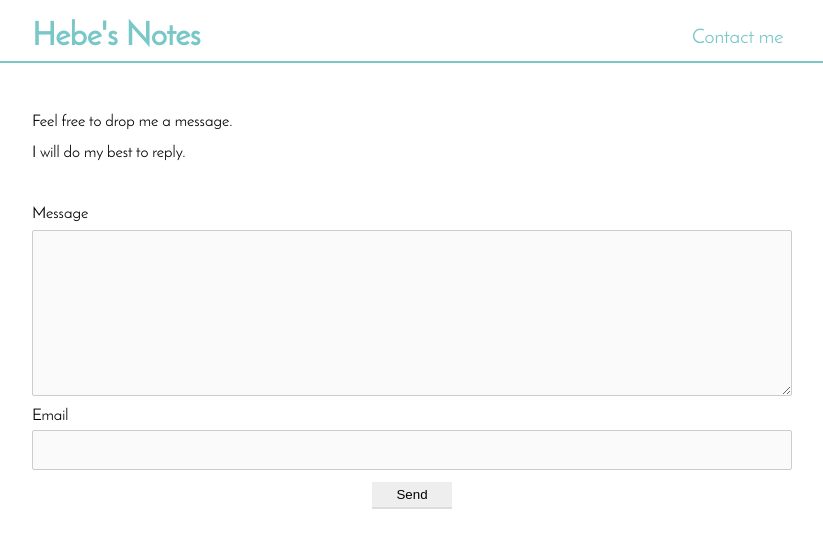
After one commit to TomGB/hebe, a PHP site: page /contact in a window 1280 px wide. The commit adds this page. Shown: the top 548 px of the page, without its empty margins (228-1051 px from the left). Run offline with PHP 8.4, Linux system fonts and the light colour scheme; some libraries are stand-ins or nearby versions.

Commit message:
added contact form

```diff
--- /dev/null
+++ b/contact/index.php
@@ -0,0 +1,46 @@
+<html>
+  <head>
+    <meta name="viewport"
+    content="width=device-width,
+    initial-scale=1.0">
+    <link rel="stylesheet"  href='/style.css'>
+    <script src="https://ajax.googleapis.com/ajax/libs/jquery/3.2.1/jquery.min.js"></script>
+    <script src="/script.js"></script>
+    <title>Hebe's Notes</title>
+<script>
+(function(i,s,o,g,r,a,m){i['GoogleAnalyticsObject']=r;i[r]=i[r]||function(){
+(i[r].q=i[r].q||[]).push(arguments)},i[r].l=1*new Date();a=s.createElement(o),
+m=s.getElementsByTagName(o)[0];a.async=1;a.src=g;m.parentNode.insertBefore(a,m)
+})(window,document,'script','https://www.google-analytics.com/analytics.js','ga');
+
+ga('create', 'UA-76091906-2', 'auto');
+ga('send', 'pageview');
+
+</script>
+  </head>
+  <body>
+    <div class="title-container">
+      <a class='title' href='/'><h1>Hebe's Notes</h1></a><a class='contact-link' href='/contact'>Contact me</a>
+    </div>
+    <hr>
+    <div class="container">
+      <p>Feel free to drop me a message.<br>I will do my best to reply.</p>
+      <form action="/contact/" method="post" class="contact_form">
+				<label for="message">Message</label><textarea name="message" id="message" cols="30" rows="10" required></textarea>
+				<label for="email">Email</label><input type="email" name="email" id="email" required></input>
+				<input type="submit" class="submit" value="Send">
+			</form>
+			<?php if(isset($_POST["message"]) && isset($_POST["email"])){
+
+				$to = "tgbanister@gmail.com";
+				$subject = "Website Contact";
+				$txt = $_POST["message"];
+				$headers = "From: ".$_POST["email"];
+
+				mail($to,$subject,$txt,$headers);
+
+				echo "<h3>Thank you, your message has been sent</h3>";
+			} ?>
+    </div>
+  </body>
+</html>
--- a/index.html
+++ b/index.html
@@ -3,9 +3,9 @@
     <meta name="viewport"
     content="width=device-width,
     initial-scale=1.0">
-    <link rel="stylesheet"  href='style.css'>
+    <link rel="stylesheet"  href='/style.css'>
     <script src="https://ajax.googleapis.com/ajax/libs/jquery/3.2.1/jquery.min.js"></script>
-    <script src="./script.js"></script>
+    <script src="/script.js"></script>
     <title>Hebe's Notes</title>
 <script>
 (function(i,s,o,g,r,a,m){i['GoogleAnalyticsObject']=r;i[r]=i[r]||function(){
@@ -20,7 +20,7 @@ ga('send', 'pageview');
   </head>
   <body>
     <div class="title-container">
-      <h1 class='title'>Hebe's Notes</h1>
+      <a class='title' href='/'><h1>Hebe's Notes</h1></a><a class='contact-link' href='/contact'>Contact me</a>
     </div>
     <hr>
     <div class="container">
--- a/style.css
+++ b/style.css
@@ -17,6 +17,7 @@ a {
   background-repeat: no-repeat;
   background-size: contain;
   padding-right: 40px;
+  cursor: pointer;
 }
 
 .dropdown .topics {
@@ -44,18 +45,34 @@ hr {
 
 .title-container{
   padding-left: 20px;
+  padding-right: 20px;
   max-width: 800px;
   width: 100%;
-  text-align: center;
+  text-align: left;
   display: inline-block;
 }
 
 .title {
+  display: inline-block;
+}
+
+.title h1{
   text-align: left;
   color: #79C7C7;
   margin-bottom: 0;
   display: inline-block;
-  width: 100%;
+  line-height: 1;
+}
+
+.contact-link {
+    float: right;
+    margin-bottom: 0;
+    color: #79C7C7;
+    text-decoration: none;
+    padding-top: 23px;
+    width: 100px;
+    font-size: 20px;
+    line-height: 1.5;
 }
 
 .container{
@@ -122,6 +139,46 @@ form {
   max-width: 200px;
 }
 
+.contact_form {
+    text-align: center;
+}
+
+.contact_form * {
+    text-align: left;
+    display: inline-block;
+    width: 100%;
+    margin-top: 8px;
+}
+
+textarea, input#email {
+    width: 100%;
+    padding: 12px;
+    margin: 6px 0 4px;
+    border: 1px solid #ccc;
+    background: #fafafa;
+    font-family: sans-serif;
+    font-size: 12px;
+    line-height: normal;
+    box-sizing: border-box;
+    -moz-border-radius: 2px;
+    border-radius: 2px;
+}
+
+.contact_form .submit {
+    width: 80px;
+    display: inline-block;
+    text-align: center;
+    -moz-border-radius: 0;
+    border-radius: 0;
+    text-shadow: none;
+    background: #eee;
+    border: none;
+    border-bottom: 2px solid #ddd;
+    padding: 5px 20px;
+    box-shadow: none;
+    transition: background .2s;
+}
+
 @media (max-width: 650px) {
   .profile-section{
     text-align: center;
```
